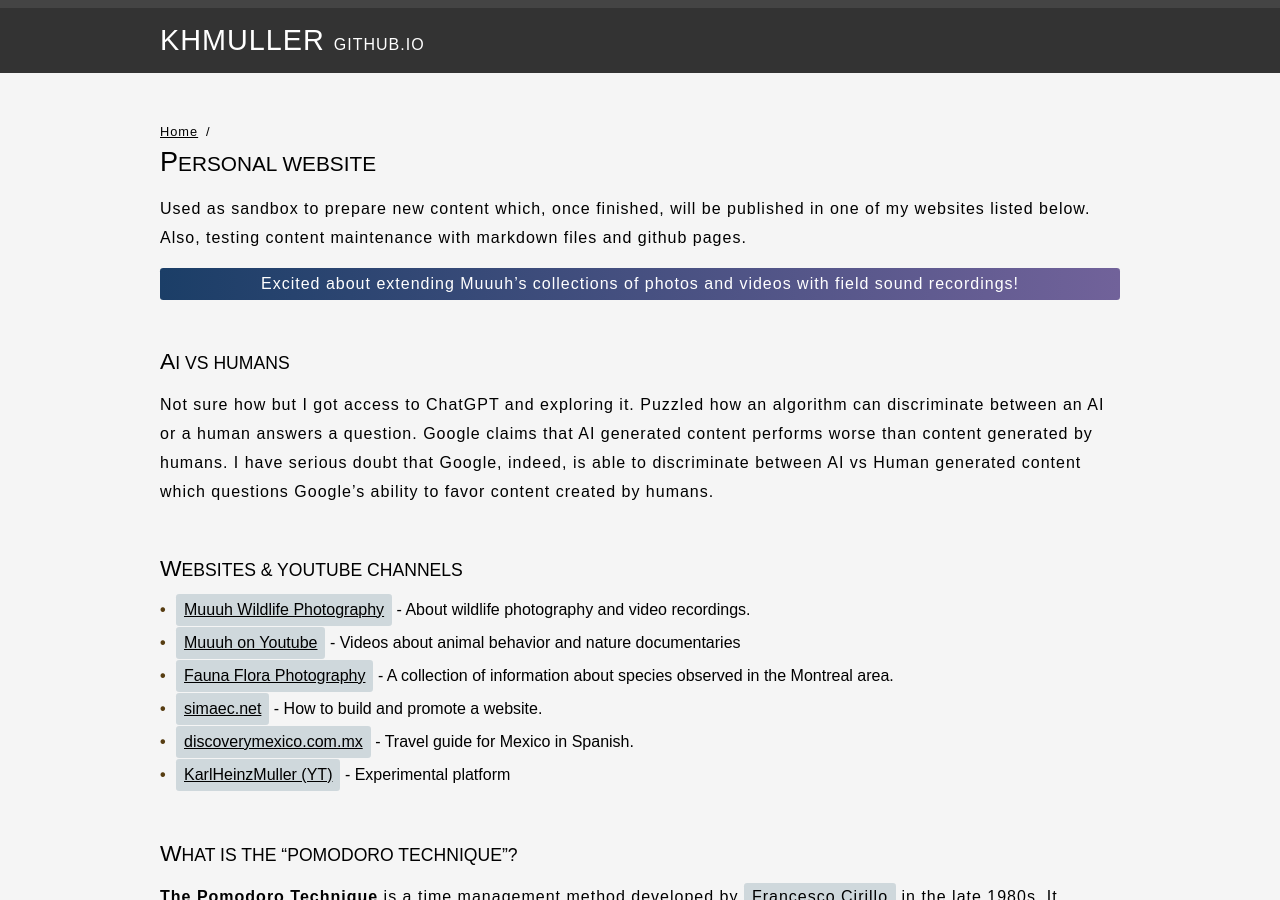
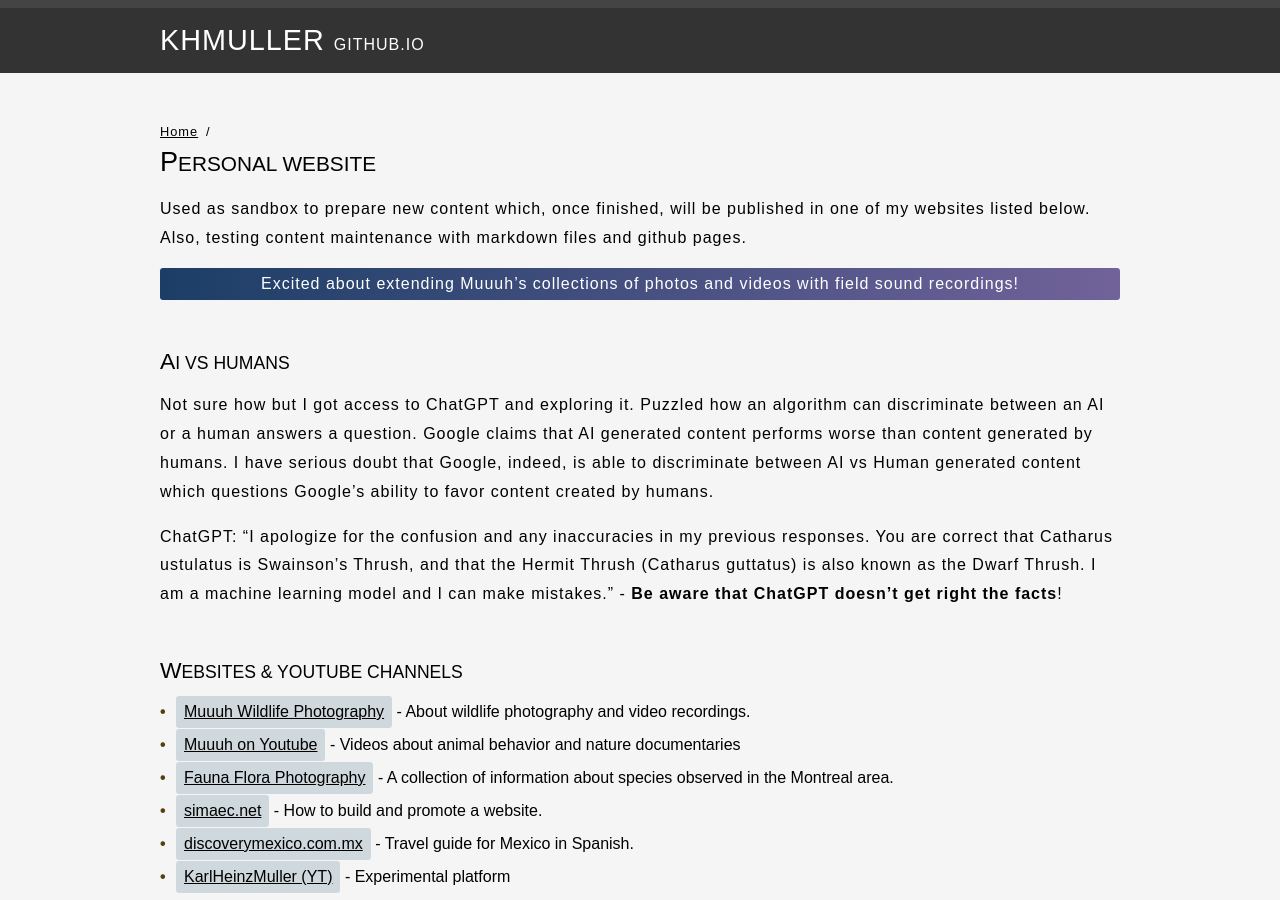
Before and after one commit to KHMuller/khmuller.github.io, a Jekyll site: the page built from index.md, in a window 1280 px wide and 900 px high. Built offline with Jekyll 4.4.1, drawn with Linux system fonts in a browser that asks for light colours.

Commit message:
Saturday

```diff
--- a/index.md
+++ b/index.md
@@ -14,6 +14,8 @@ Excited about extending Muuuh's collections of photos and videos with field soun
 
 ### AI vs Humans
 Not sure how but I got access to ChatGPT and exploring it. Puzzled how an algorithm can discriminate between an AI or a human answers a question. Google claims that AI generated content performs worse than content generated by humans. I have serious doubt that Google, indeed, is able to discriminate between AI vs Human generated content which questions Google's ability to favor content created by humans.
+
+ChatGPT: "I apologize for the confusion and any inaccuracies in my previous responses. You are correct that Catharus ustulatus is Swainson's Thrush, and that the Hermit Thrush (Catharus guttatus) is also known as the Dwarf Thrush. I am a machine learning model and I can make mistakes." - **Be aware that ChatGPT doesn't get right the facts**!
 
 ### Websites &amp; YouTube Channels
 
```
